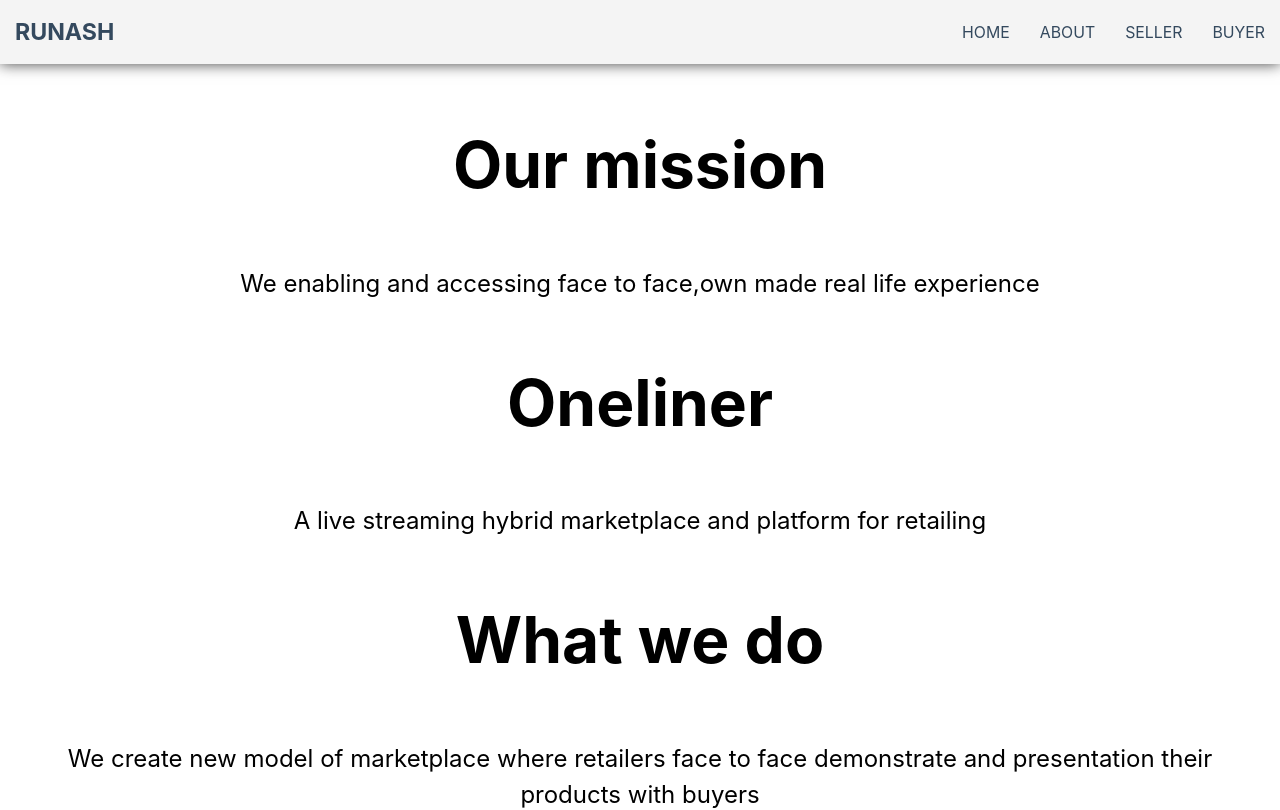
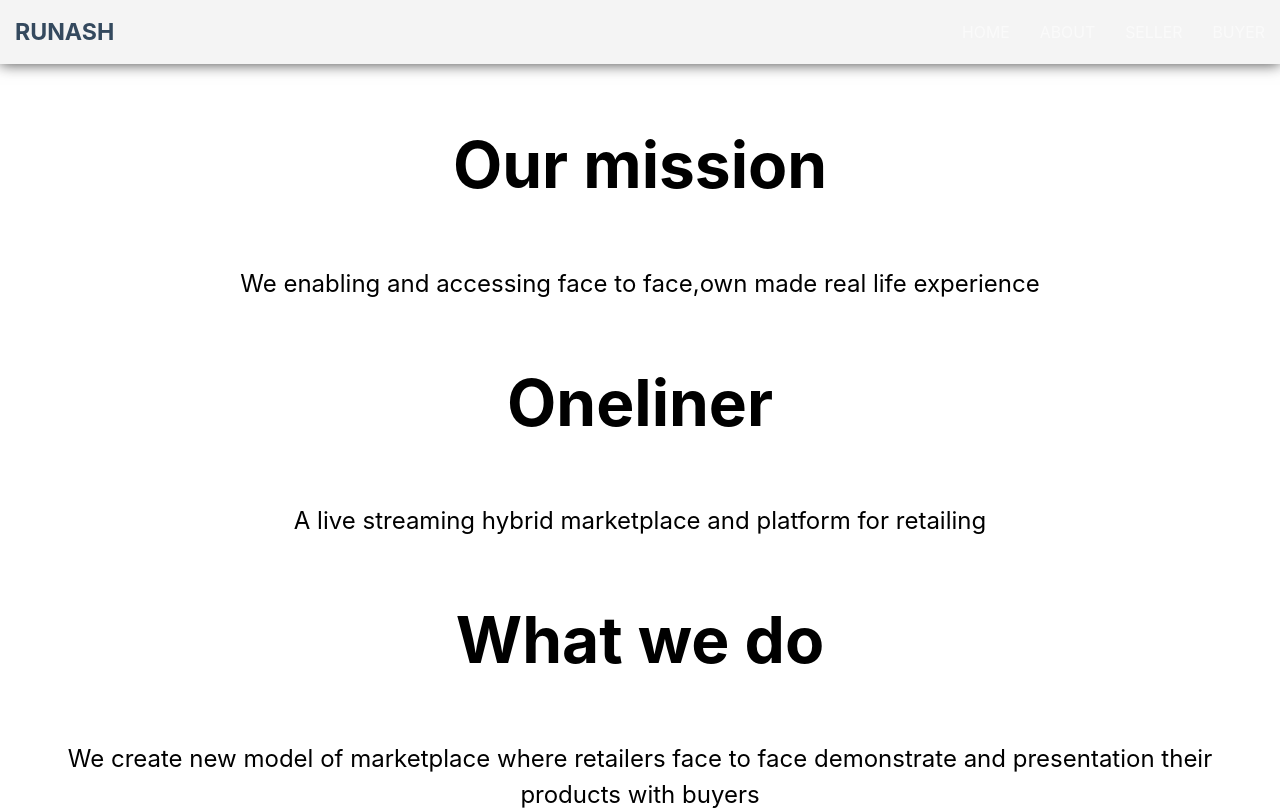
Before and after one commit to rammurmu/next, a Next.js app: page /about in a window 1280 px wide. Shown: the top 810 px of the page. Built offline with nearby package versions, Linux system fonts and the light colour scheme.

Commit message:
Update Navbar.css

```diff
--- a/components/Navbar.css
+++ b/components/Navbar.css
@@ -33,7 +33,7 @@ a {
 }
 
 .main-nav a {
-  color: #34495e;
+  color: #FAFAFA;
   font-size: 0.99em;
 }
 
```
